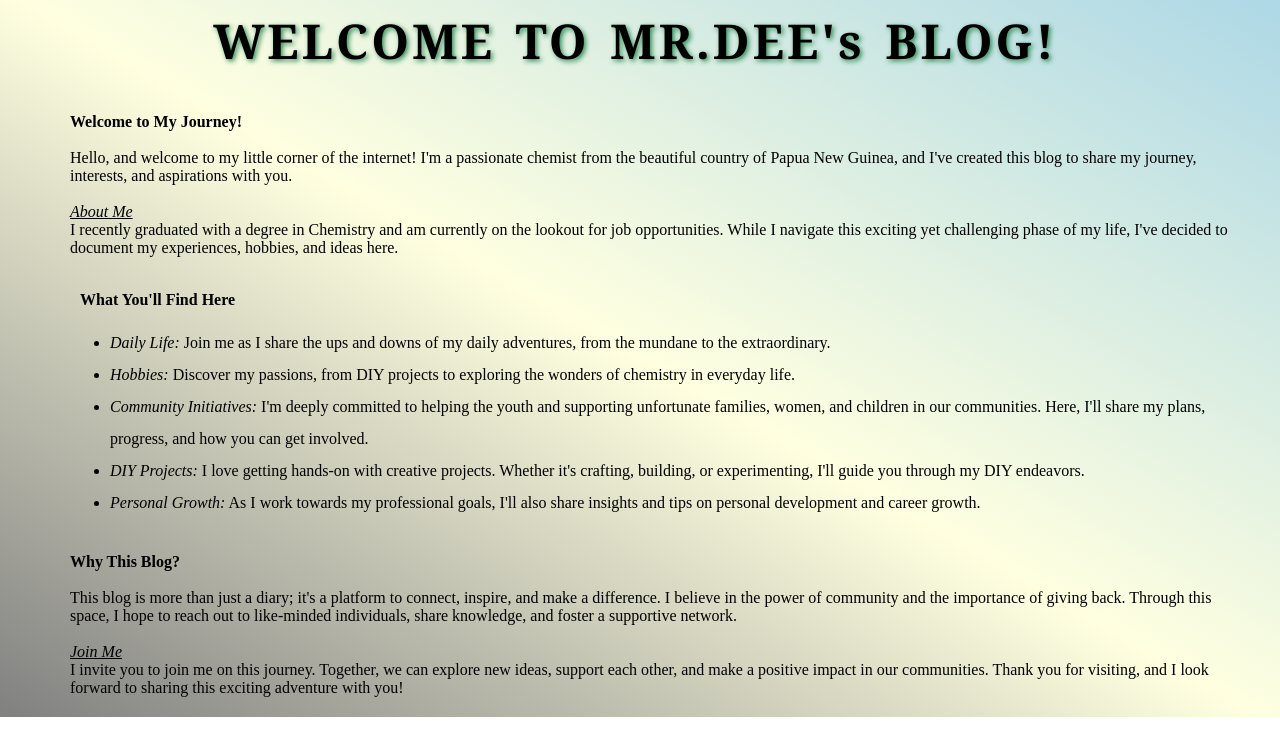
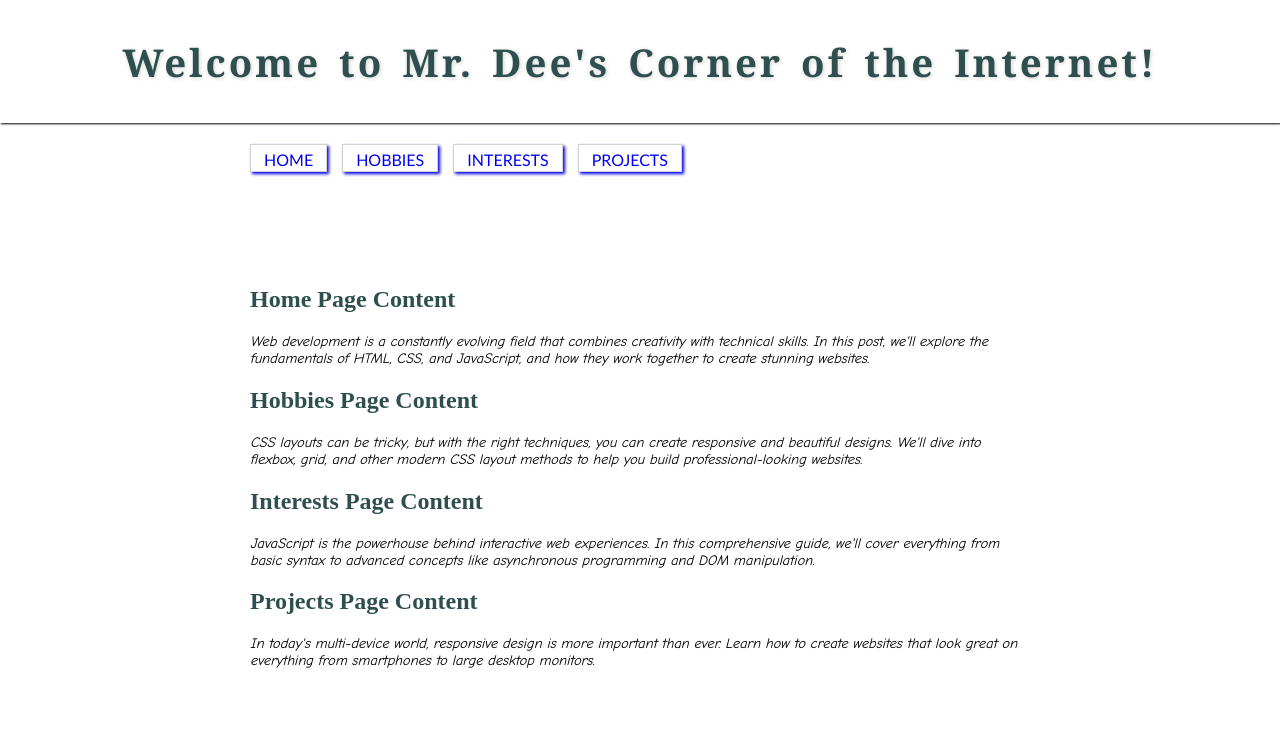
Before and after one commit to 675-MrDEE/Mr.DEE_BlogSite, a plain HTML site: page index.html in a window 1280 px wide. Drawn offline with Linux system fonts and the light colour scheme.

Commit message:
Changed site content
- Still trialling out how this site will look

```diff
--- a/index.html
+++ b/index.html
@@ -1,55 +1,68 @@
 <!DOCTYPE html>
-<html>
-
+<html lang="en">
   <head>
-    <meta charset="utf-8">
-    <meta name="viewport" content="width=device-width, initial-scale=1.0">
-    <title>Mr.DEE's BLOG</title>
-    <script src="main.js" defer></script>
-    <link href="main.css" rel="stylesheet">
+    <meta charset="UTF-8" />
+    <meta name="viewport" content="width=device-width, initial-scale=1.0" />
+    <meta http-equiv="X-UA-Compatible" content="IE=edge" />
+    <title>Mr.Dee's Blog Site</title>
+    <link rel="stylesheet" href="main.css" />
+    <!--[if lt IE 9]>
+      <script src="https://oss.maxcdn.com/html5shiv/3.7.3/html5shiv.min.js"></script>
+      <script src="https://oss.maxcdn.com/respond/1.4.2/respond.min.js"></script>
+    <![endif]-->
   </head>
-
   <body>
     <header>
-        WELCOME TO MR.DEE's BLOG!
+      <h1>Welcome to Mr. Dee's Corner of the Internet!</h1>
+
     </header>
-    <p id="introduction">
+    <main class="container">
+      <nav>
+        <ul class="tabs">
+          <li><a href="#home" class="tab active">HOME</a></li>
+          <li><a href="#hobbies" class="tab">HOBBIES</a></li>
+          <li><a href="#interests" class="tab">INTERESTS</a></li>
+          <li><a href="#projects" class="tab">PROJECTS</a></li>
+        </ul>
+      </nav>
+      <article id="home">
+        <h2>Home Page Content</h2>
+        <p>
+          Web development is a constantly evolving field that combines
+          creativity with technical skills. In this post, we'll explore the
+          fundamentals of HTML, CSS, and JavaScript, and how they work together
+          to create stunning websites.
+        </p>
+      </article>
 
-        <strong>Welcome to My Journey!</strong><br>
-        <br>
+      <article id="hobbies">
+        <h2>Hobbies Page Content</h2>
+        <p>
+          CSS layouts can be tricky, but with the right techniques, you can
+          create responsive and beautiful designs. We'll dive into flexbox,
+          grid, and other modern CSS layout methods to help you build
+          professional-looking websites.
+        </p>
+      </article>
 
-        Hello, and welcome to my little corner of the internet! I'm a passionate chemist from the beautiful country of
-        Papua New Guinea, and I've created this blog to share my journey, interests, and aspirations with you.
-        <br>
-        <br> <em><u>About Me</u></em><br>
-        I recently graduated with a degree in Chemistry and am currently on the lookout for job opportunities. While I
-        navigate this exciting yet challenging phase of my life, I've decided to document my experiences, hobbies, and
-        ideas here.<br><br>
-    <ul><strong>What You'll Find Here</strong><br>
-    <br><li><em>Daily Life:</em> Join me as I share the ups and downs of my daily adventures, from the mundane to the extraordinary.
-    </li>
-    <li><em>Hobbies:</em> Discover my passions, from DIY projects to exploring the wonders of chemistry in everyday life.</li>
-    <li><em>Community Initiatives:</em> I'm deeply committed to helping the youth and supporting unfortunate families, women, and
-        children in our communities. Here, I'll share my plans, progress, and how you can get involved.</li>
-    <li><em>DIY Projects:</em> I love getting hands-on with creative projects. Whether it's crafting, building, or experimenting,
-        I'll guide you through my DIY endeavors.</li>
-    <li><em>Personal Growth:</em> As I work towards my professional goals, I'll also share insights and tips on personal
-        development and career growth.</li> </ul><br>
-    <div class="indent1">
-        <strong>Why This Blog?</strong><br>
-        <br>
-    This blog is more than just a diary; it's a platform to connect, inspire, and make a difference. I believe in the
-    power of community and the importance of giving back. Through this space, I hope to reach out to like-minded
-    individuals, share knowledge, and foster a supportive network.
-    <br><br>
-    <em><u>Join Me</u></em><br>
+      <article id="interests">
+        <h2>Interests Page Content</h2>
+        <p>
+          JavaScript is the powerhouse behind interactive web experiences. In
+          this comprehensive guide, we'll cover everything from basic syntax to
+          advanced concepts like asynchronous programming and DOM manipulation.
+        </p>
+      </article>
 
-    I invite you to join me on this journey. Together, we can explore new ideas, support each other, and make a positive
-    impact in our communities. Thank you for visiting, and I look forward to sharing this exciting adventure with you!
-    </div>
-
+      <article id="projects">
+        <h2>Projects Page Content</h2>
+        <p>
+          In today's multi-device world, responsive design is more important
+          than ever. Learn how to create websites that look great on everything
+          from smartphones to large desktop monitors.
         </p>
-
+      </article>
+    </main>
+    <script src="main.js"></script>
   </body>
-
 </html>
--- a/main.css
+++ b/main.css
@@ -1,32 +1,65 @@
-header{
+body {
+    margin: 0;
+    padding: 0;
+    box-sizing: border-box;
+}
+
+header {
     font-family: Cambria, Cochin, Georgia, Times, 'Times New Roman', serif;
+    font-size: 1.2em;
     text-align: center;
-    font-size: 3em;
-    text-shadow: 2px 2px 5px seagreen;
+    text-shadow: 1px 1px 4px lightgrey;
     font-weight: bolder;
     word-spacing: 5px;
     letter-spacing: 3px;
-
+    position: fixed;
+    top: 0;
+    left: 0;
+    right: 0;
+    background-color: rgba(255, 255, 255); /* Semi-transparent background */
+    padding: 10px 0;
+    box-shadow: 1px 1px 2px;
+    z-index: 1000; /* Ensures header stays on top */
 }
 
-body{
-    background: linear-gradient(30deg, grey, lightYellow, lightBlue);
-    background-repeat: no-repeat;
-    margin-left: 40px;
-    margin-right: 50px;
-    margin-bottom: 20px;
+main.container {
+    margin-top: 10%; /* Adjust this value based on your header's height */
+    margin-left: 250px;
+    margin-right: 250px;
+    margin-bottom: 100px;
 }
 
-#introduction{
-    margin-top: 40px;
-    margin-left: 30px;
+.tabs {
+    margin-left: 0;
+    margin-right: 0;
+    padding: 0;
+    display: flex;
+    list-style-type: none;
+    justify-content:left;
+    font-family: 'Gill Sans', 'Gill Sans MT', Calibri, 'Trebuchet MS', sans-serif;
+    margin-top: 150px;
+    margin-bottom: 15%;
 }
 
-li{
-    margin-left: 30px;
-    line-height: 2em;
+.tab {
+    padding-top: 5px;
+    padding-bottom: 2px;
+    padding-left: 13px;
+    padding-right: 13px;
+    margin-left: 0;
+    margin-right: 15px;
+    border: thin solid lightGrey;
+    box-shadow: 2px 2px 3px;
+    text-decoration: none;
 }
 
-.indent1{
-    margin-left: 30px;
+h1, h2 {
+    color: darkslategrey;
 }
+
+p {
+    font-family:  comic sans ms;
+    font-style: italic;
+    font-weight: lighter;
+    font-size: 0.9em;
+}
```
Also changed, not shown: jQuery.js (deleted), main.js (deleted), main.sass (deleted). Lines whose indentation alone changed are shown as unchanged.
